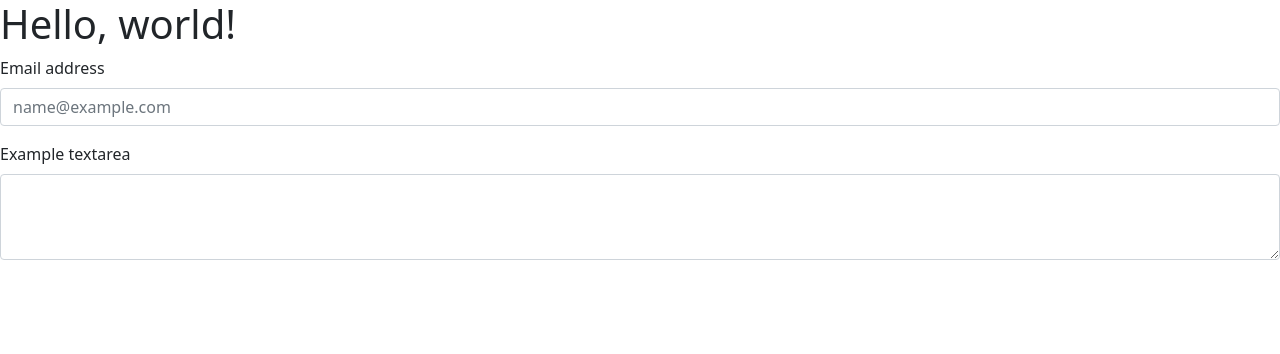
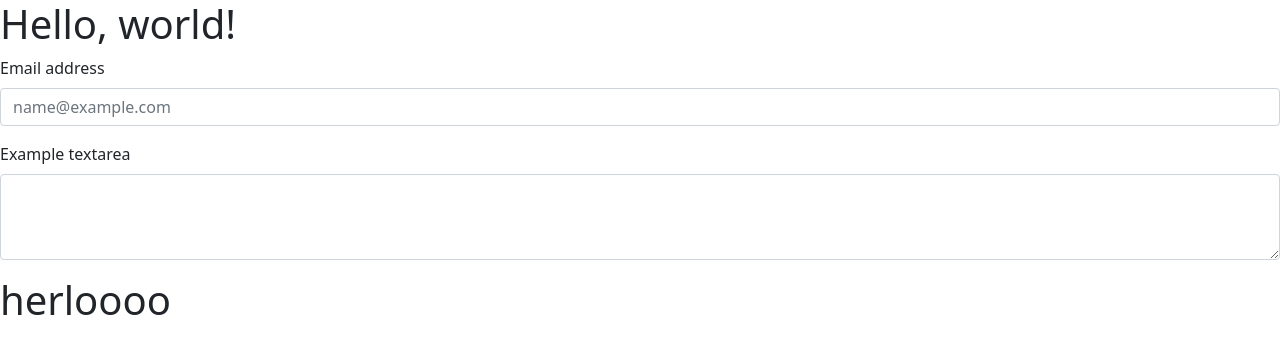
Before and after one commit to mr-sergi/Hacktoberfest-2021, a plain HTML site: page main.html in a window 1280 px wide. Drawn offline with nearby package versions, Linux system fonts and the light colour scheme.

Commit message:
Update main.html

```diff
--- a/main.html
+++ b/main.html
@@ -31,5 +31,6 @@
     <script src="https://cdn.jsdelivr.net/npm/@popperjs/core@2.9.3/dist/umd/popper.min.js" integrity="sha384-W8fXfP3gkOKtndU4JGtKDvXbO53Wy8SZCQHczT5FMiiqmQfUpWbYdTil/SxwZgAN" crossorigin="anonymous"></script>
     <script src="https://cdn.jsdelivr.net/npm/bootstrap@5.1.1/dist/js/bootstrap.min.js" integrity="sha384-skAcpIdS7UcVUC05LJ9Dxay8AXcDYfBJqt1CJ85S/CFujBsIzCIv+l9liuYLaMQ/" crossorigin="anonymous"></script>
     -->
+    <h1>herloooo</h1>
   </body>
 </html>
```
